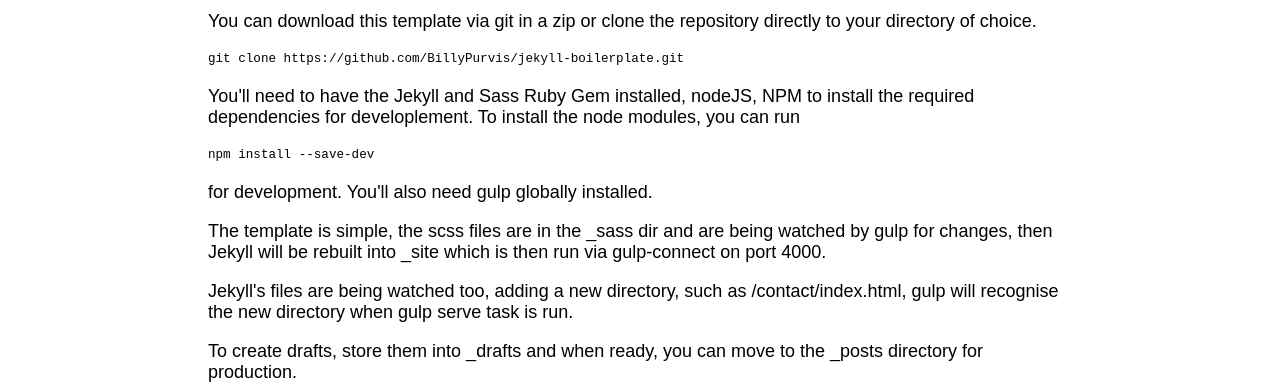
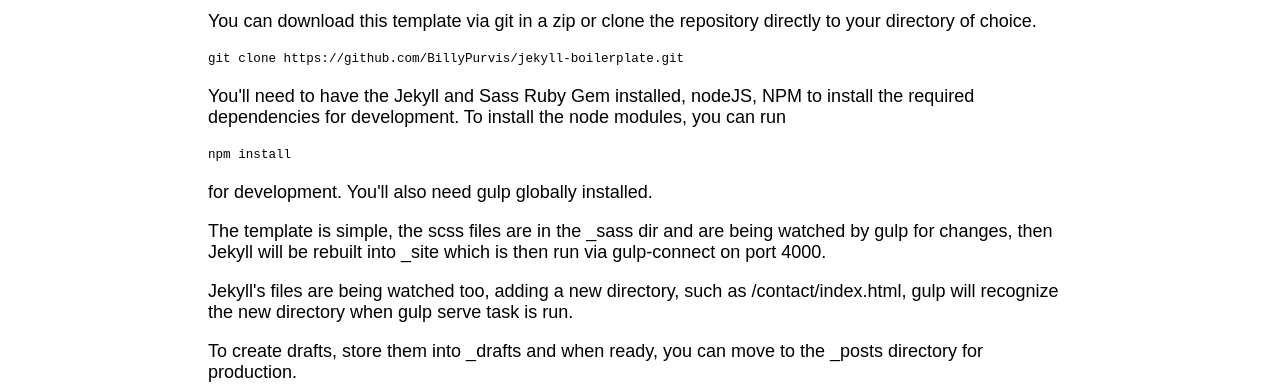
Before and after one commit to BillyPurvis/jekyll-boilerplate, a Jekyll site: the page built from index.html, in a window 1280 px wide. Shown: the part 202-588 px from the top of the page. Built offline with Jekyll 4.4.1, drawn with Linux system fonts in a browser that asks for light colours; nearby versions of some CDN libraries.

Commit message:
Fixed x axis scroll bar issue and updated instructions

```diff
--- a/_sass/main.scss
+++ b/_sass/main.scss
@@ -20,6 +20,9 @@
     margin: 0;
     padding: 0;
 }
+.site-wrap {
+    overflow-x: hidden;
+}
 .site-wrapper {
     margin: 0 auto;
     max-width: 960px;
--- a/css/main.css
+++ b/css/main.css
@@ -54,6 +54,9 @@
   margin: 0;
   padding: 0; }
 
+.site-wrap {
+  overflow-x: hidden; }
+
 .site-wrapper {
   margin: 0 auto;
   max-width: 960px;
--- a/index.html
+++ b/index.html
@@ -16,10 +16,10 @@
 
     <p class="content-text">
         You'll need to have the Jekyll and Sass Ruby Gem installed, nodeJS,
-        NPM to install the required dependencies for developlement. To
+        NPM to install the required dependencies for development. To
         install the node modules, you can run
 
-        <code>npm install --save-dev</code>
+        <code>npm install</code>
 
         for development. You'll also need gulp globally installed.
     </p>
@@ -30,7 +30,7 @@
     </p>
 
     <p class="content-text">
-        Jekyll's files are being watched too, adding a new directory, such as         /contact/index.html, gulp will recognise the new directory when               gulp serve task is run.
+        Jekyll's files are being watched too, adding a new directory, such as         /contact/index.html, gulp will recognize the new directory when               gulp serve task is run.
     </p>
 
     <p class="content-text">
--- a/package.json
+++ b/package.json
@@ -9,7 +9,7 @@
   "author": "Billy Purvis",
   "license": "ISC",
   "devDependencies": {
-    "gulp": "^3.9.0",
+    "gulp": "^3.9.1",
     "gulp-autoprefixer": "^3.0.2",
     "gulp-connect": "^2.2.0",
     "gulp-minify-css": "^1.2.1",
```
Also changed, not shown: css/main.min.css, 5 other files.
